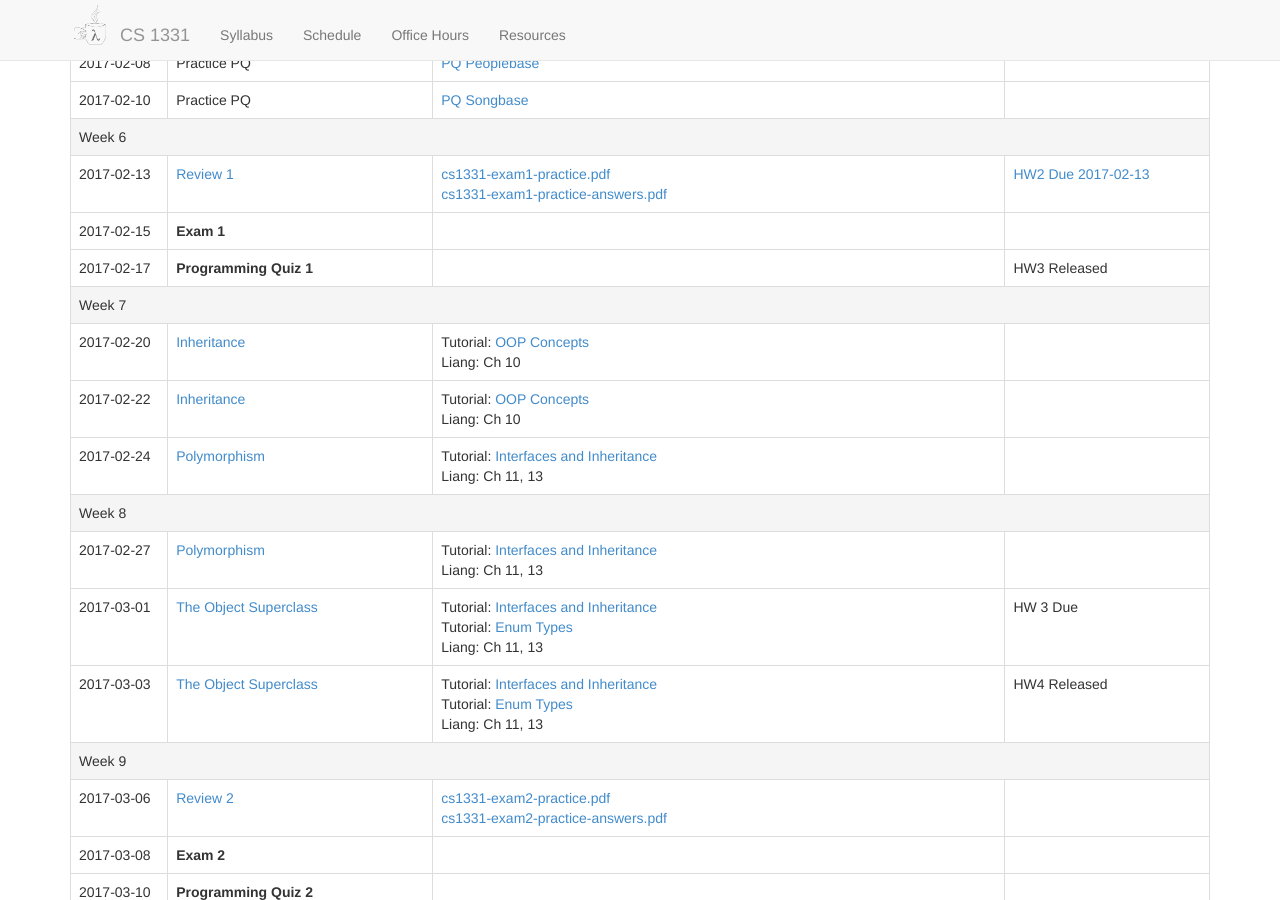
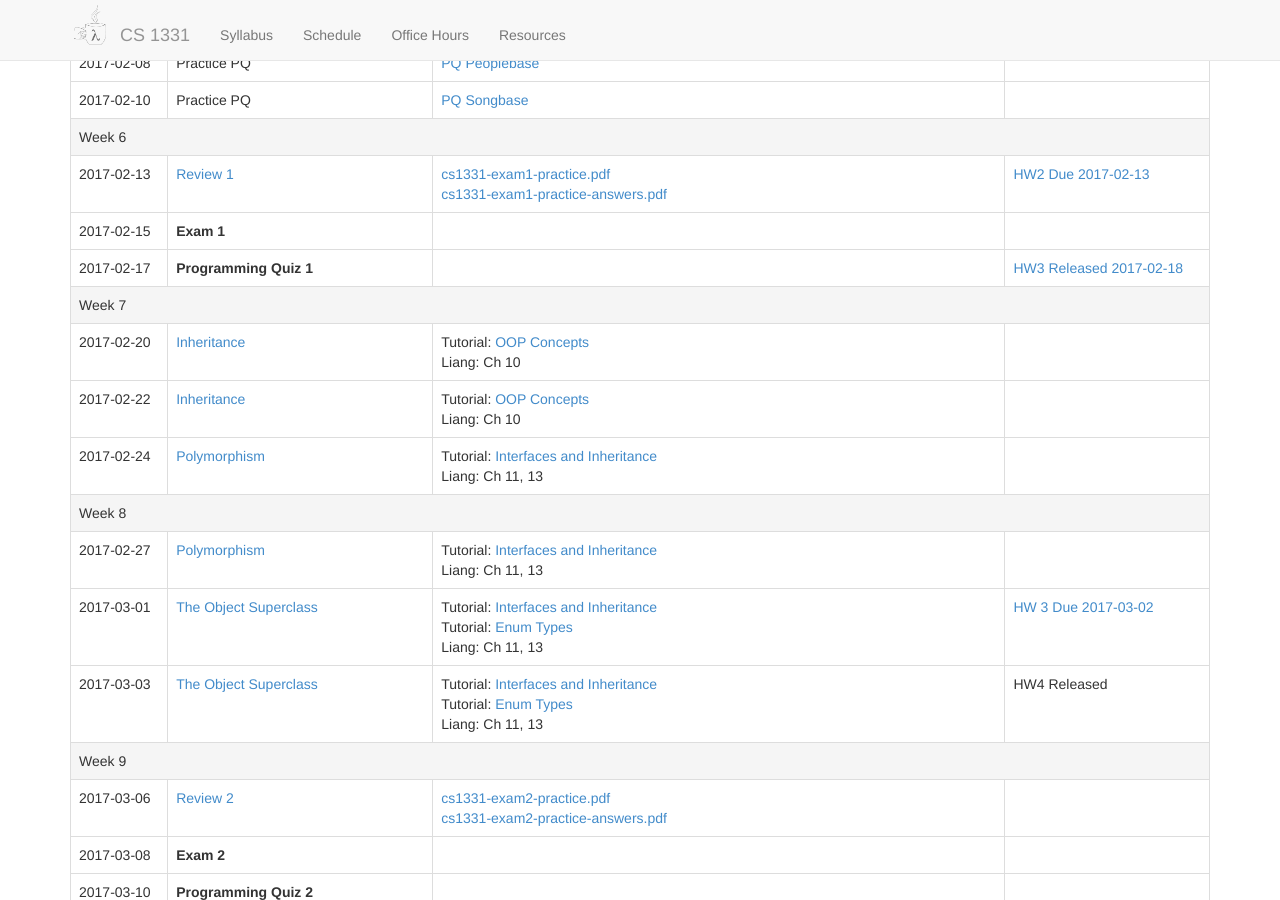
Before and after one commit to cs1331/cs1331.github.io.old, a Jekyll site: the page built from spring2017.html, in a window 1280 px wide and 900 px high, scrolled down 1652 px. Built offline with Jekyll 4.4.1, drawn with Linux system fonts in a browser that asks for light colours; nearby versions of some CDN libraries.

Commit message:
Added HW3 to the site

```diff
--- a/spring2017.html
+++ b/spring2017.html
@@ -381,7 +381,7 @@ title: CS 1331 - Spring 2017
       </td>
       <td>
 
-        HW3 Released
+        <a href="spring2017/hw3/hw3-cardGame.html">HW3 Released 2017-02-18</a>
       </td>
     </tr>
 
@@ -476,7 +476,7 @@ title: CS 1331 - Spring 2017
       </td>
       <td>
 
-        HW 3 Due
+        <a href="spring2017/hw3/hw3-cardGame.html">HW 3 Due 2017-03-02</a>
       </td>
     </tr>
 
```
Also changed, not shown: 1 other file.
